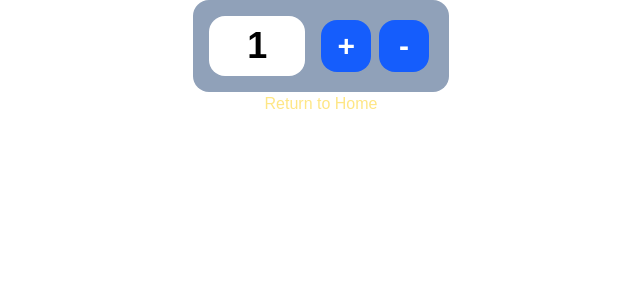
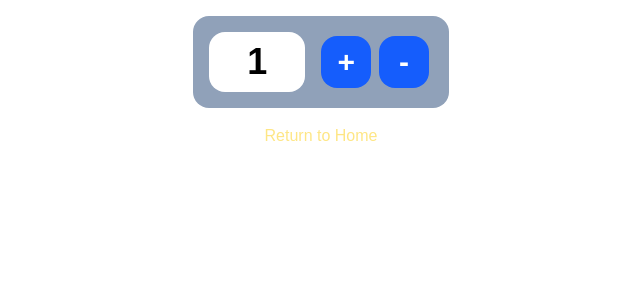
Before and after one commit to CodyLeblanc13/cprg306-assignments, a Next.js app: page /week-4 in a window 1280 px wide. Shown: the top 300 px of the page, without its empty margins (319-959 px from the left). Built offline with nearby package versions, Linux system fonts and the light colour scheme.

Commit message:
style: new-item.js and backhome.js margins

```diff
--- a/app/components/backhome.js
+++ b/app/components/backhome.js
@@ -2,7 +2,7 @@
 
 export default function BackHome() {
   return (
-    <main>
+    <main className="m-4">
       <Link href="/" className="hover:text-amber-400 text-amber-200">
         Return to Home
       </Link>
--- a/app/week-4/page.js
+++ b/app/week-4/page.js
@@ -4,9 +4,9 @@
 export default function Page() {
     return (
         <main>
-            <div className="flex justify-center flex-col items-center">
-                <NewItem className="flex-1" />
-                <BackHome className="flex-1"/>
+            <div className="flex justify-center flex-col items-center p-4">
+                <NewItem />
+                <BackHome />
             </div>
         </main>
 
```
